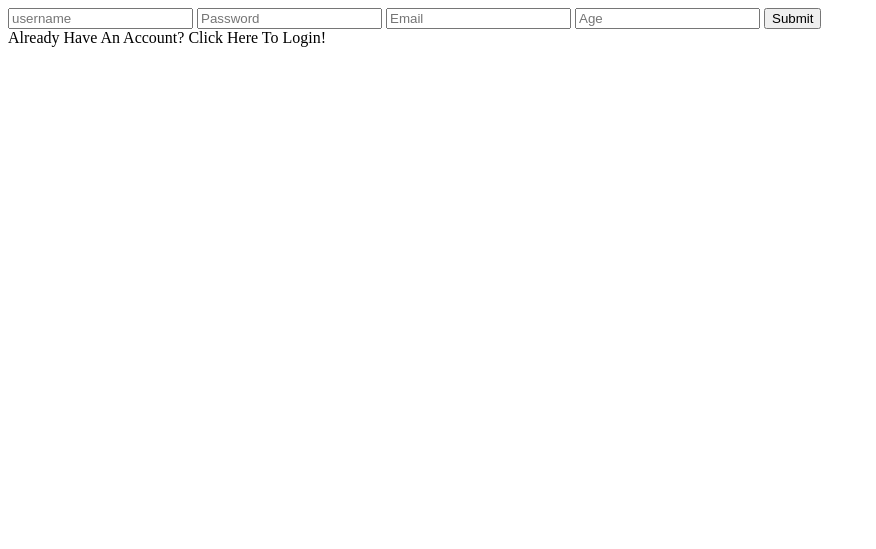
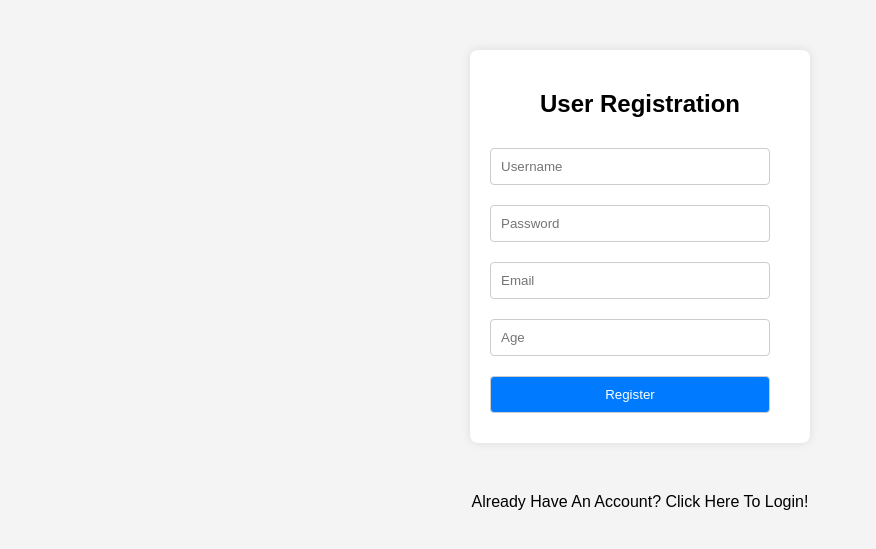
Before and after one commit to DroidStudioAS/za_Tomislava, a PHP site: page / in a window 1280 px wide. Shown: the top 549 px of the page, without its empty margins (0-876 px from the left). Run offline with PHP 8.4, Linux system fonts and the light colour scheme.

Commit message:
dodao css za login i reg

```diff
--- a/index.php
+++ b/index.php
@@ -6,29 +6,33 @@
     <title>Your Title Here</title>
     <!--Jquery import-->
     <script src="https://code.jquery.com/jquery-3.6.0.min.js"></script>
+    <link rel="stylesheet" href="public/styles.css"/>
     <?php require('models/user.php'); ?>
 </head>
 <body>
-    <div id="registration-container">
+<div class="form-container" id="registration-container">
+    <h2>User Registration</h2>
     <form id="reg_form" action="">
-        <input id="register_username" type="text" placeholder="username"/>
-        <input id="register_password" type="password" placeholder="Password"/>
-        <input id="register_email" type="email" placeholder="Email"/>
-        <input id="register_age" type="number" placeholder="Age"/>
-        <input id="register_trigger" type="submit" value="Submit">
+        <input id="register_username" type="text" placeholder="Username" required>
+        <input id="register_password" type="password" placeholder="Password" required>
+        <input id="register_email" type="email" placeholder="Email" required>
+        <input id="register_age" type="number" placeholder="Age" required>
+        <input id="register_trigger" type="submit" value="Register">
     </form>
-    </div>
+</div>
 
-    <div style="display:none;" id="login_container">
+<div class="form-container" id="login_container" style="display:none;">
+    <h2>User Login</h2>
     <form id="login_form" action="">
-        <input id="login_username" type="text" placeholder="username"/>
-        <input id="login_password" type="password" placeholder="Password"/>
-        <input id="login_trigger" type="submit" value="Submit">
+        <input id="login_username" type="text" placeholder="Username" required>
+        <input id="login_password" type="password" placeholder="Password" required>
+        <input id="login_trigger" type="submit" value="Login">
     </form>
+</div>
 
-    </div>
-
-    <div id="toggle_login_reg">Already Have An Account? Click Here To Login!</div>
+<div class="toggle-button" id="toggle_login_reg">
+    Already Have An Account? Click Here To Login!
+</div>
     <script>
         let onRegister = true;
 
--- /dev/null
+++ b/public/styles.css
@@ -0,0 +1,48 @@
+body {
+    font-family: Arial, sans-serif;
+    background-color: #f4f4f4;
+    margin: 0;
+    padding: 0;
+}
+.form-container {
+    width: 300px;
+    margin: 50px auto;
+    background-color: #fff;
+    border-radius: 8px;
+    padding: 20px;
+    box-shadow: 0 0 10px rgba(0, 0, 0, 0.1);
+}
+.form-container h2 {
+    text-align: center;
+    margin-bottom: 20px;
+}
+.form-container input[type="text"],
+.form-container input[type="password"],
+.form-container input[type="email"],
+.form-container input[type="number"],
+.form-container input[type="submit"] {
+    width: calc(100% - 20px);
+    margin: 10px 0;
+    padding: 10px;
+    border: 1px solid #ccc;
+    border-radius: 4px;
+    box-sizing: border-box;
+}
+.form-container input[type="submit"] {
+    background-color: #007bff;
+    color: #fff;
+    cursor: pointer;
+    transition: background-color 0.3s;
+}
+.form-container input[type="submit"]:hover {
+    background-color: #0056b3;
+}
+.toggle-button {
+    text-align: center;
+    margin-top: 20px;
+}
+.toggle-button a {
+    color: #007bff;
+    text-decoration: none;
+    font-weight: bold;
+}
```
